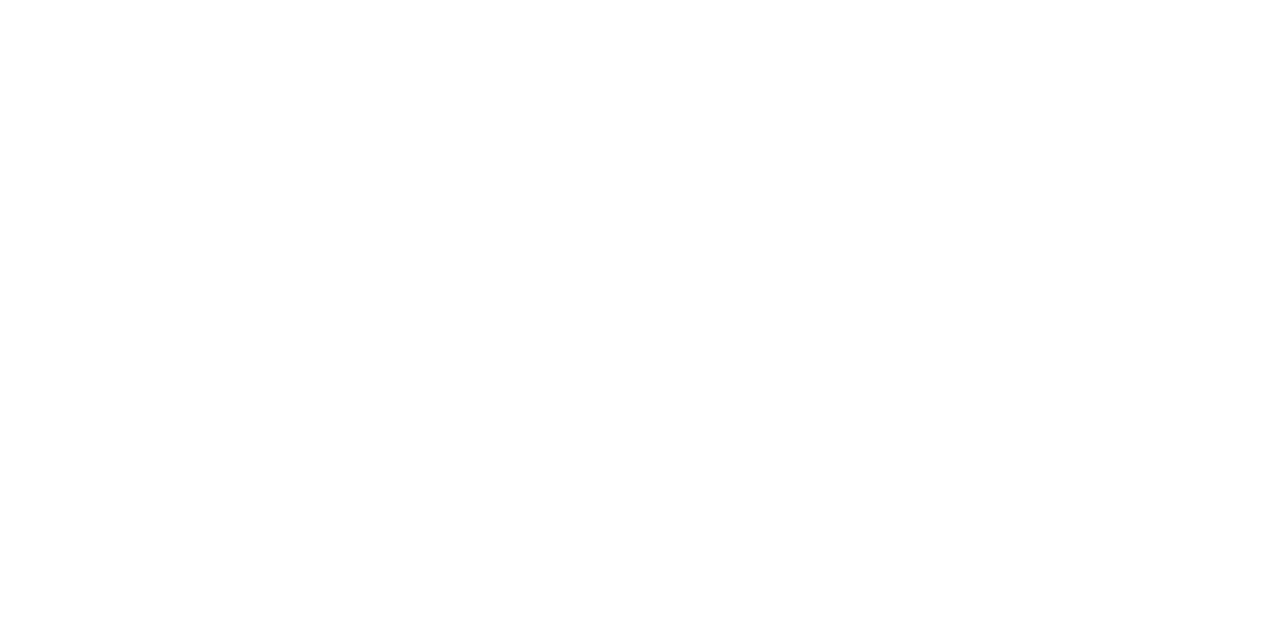
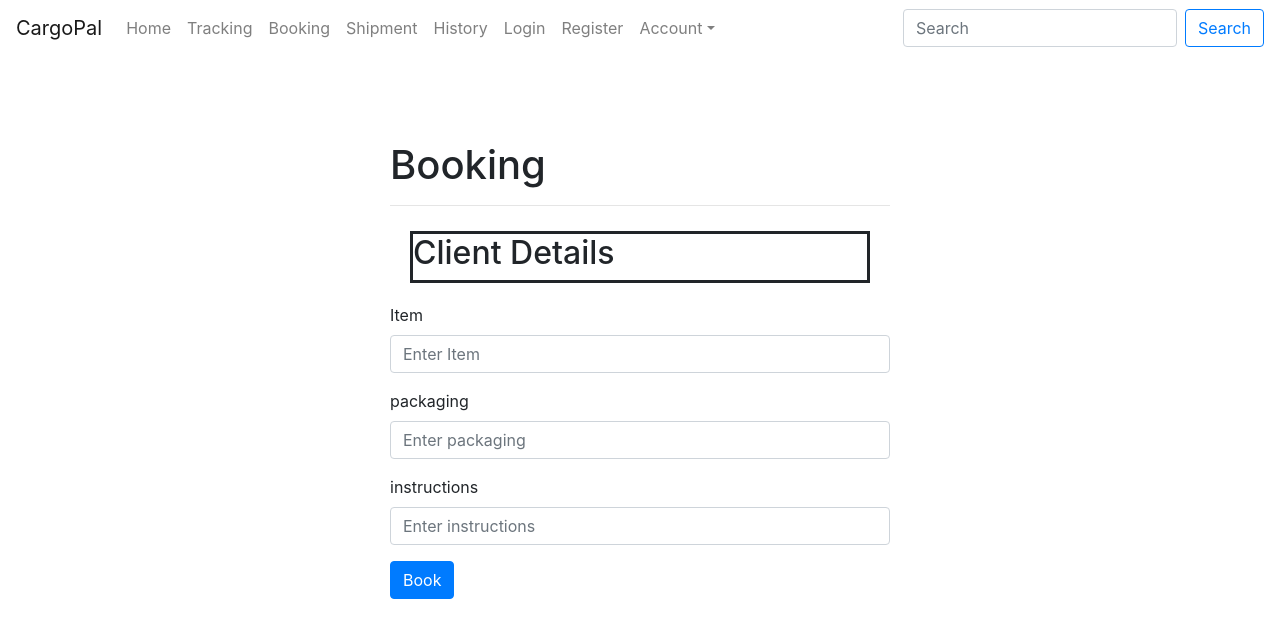
Before and after one commit to sanoj23/cargopal, a React (Create React App) app in the folder cargoPal/ClientApp/: page /booking in a window 1280 px wide. Shown: the top 638 px of the page. Built offline with nearby package versions, Linux system fonts and the light colour scheme.

Commit message:
Booking Screen Initiated

```diff
--- a/cargoPal/ClientApp/src/App.js
+++ b/cargoPal/ClientApp/src/App.js
@@ -6,6 +6,7 @@
 import LandingScreen from './screens/landingScreen';
 import LoginScreen from './screens/loginScreen';
 import { RegisterScreen as RegisterClient } from './screens/customer/registerScreen';
+import BookingScreen from './screens/customer/bookingScreen';
 import { RegisterScreen as RegisterAgent } from './screens/agent/registerScreen';
 import TrackingScreen from './screens/customer/trackingScreen';
 
@@ -18,6 +19,7 @@
         <Route exact path="/register/client" component={RegisterClient} />
         <Route exact path="/register/agent" component={RegisterAgent} />
         <Route exact path="/tracking" component={TrackingScreen} />
+        <Route exact path="/booking" component={BookingScreen} />
       </Switch>
     </BrowserRouter>
   );
--- /dev/null
+++ b/cargoPal/ClientApp/src/components/booking.jsx
@@ -0,0 +1,86 @@
+import React from 'react';
+import { Form, Button } from 'react-bootstrap';
+import { Formik } from 'formik';
+import * as Yup from 'yup';
+
+import FormInput from './form/formInput';
+
+const validationSchema = Yup.object().shape({
+  item: Yup.string().required().label('Item Name'),
+  packaging: Yup.string().required().label('Packaging'),
+  instructions: Yup.string().label('Special Instructions'),
+});
+
+const requestBooking = (values) => {
+  console.log(values);
+  // Make API call from here on
+};
+
+export default function Booking() {
+  return (
+    <>
+      <Formik
+        initialValues={{ item: '', packaging: '', instructions: '' }}
+        onSubmit={(values) => requestBooking(values)}
+        validationSchema={validationSchema}
+      >
+        {({ handleChange, handleSubmit, errors, setFieldTouched, touched }) => (
+          <Form
+            style={{
+              width: 600,
+              padding: 50,
+              backgroundColor: 'white',
+            }}
+          >
+            <h1>Booking</h1>
+            <hr style={{ marginBottom: 25 }} />
+
+            <div style={{ borderStyle: 'solid', margin: 20 }}>
+              <h2>Client Details</h2>
+              {/* TODO: // details of logged in user */}
+            </div>
+            <FormInput
+              id="item"
+              name="item"
+              type="item"
+              label="Item"
+              placeholder="Enter Item"
+              onBlur={() => setFieldTouched('item')}
+              onChange={handleChange('item')}
+              errors={errors.item}
+              touched={touched.item}
+            />
+
+            <FormInput
+              id="packaging"
+              name="packaging"
+              type="packaging"
+              label="packaging"
+              placeholder="Enter packaging"
+              onBlur={() => setFieldTouched('packaging')}
+              onChange={handleChange('packaging')}
+              errors={errors.packaging}
+              touched={touched.packaging}
+            />
+
+            <FormInput
+              id="instructions"
+              name="instructions"
+              type="instructions"
+              label="instructions"
+              placeholder="Enter instructions"
+              onBlur={() => setFieldTouched('instructions')}
+              onChange={handleChange('instructions')}
+              errors={errors.instructions}
+              touched={touched.instructions}
+            />
+
+            <Button variant="primary" onClick={handleSubmit}>
+              Book
+            </Button>
+          </Form>
+        )}
+      </Formik>
+    </>
+  );
+}
--- /dev/null
+++ b/cargoPal/ClientApp/src/screens/customer/bookingScreen.jsx
@@ -0,0 +1,14 @@
+import React from 'react';
+
+import Screen from '../../components/screen';
+import Booking from '../../components/booking';
+
+// const windowHeight = window.innerHeight;
+
+export default function BookingScreen(props) {
+  return (
+    <Screen>
+      <Booking />
+    </Screen>
+  );
+}
```
